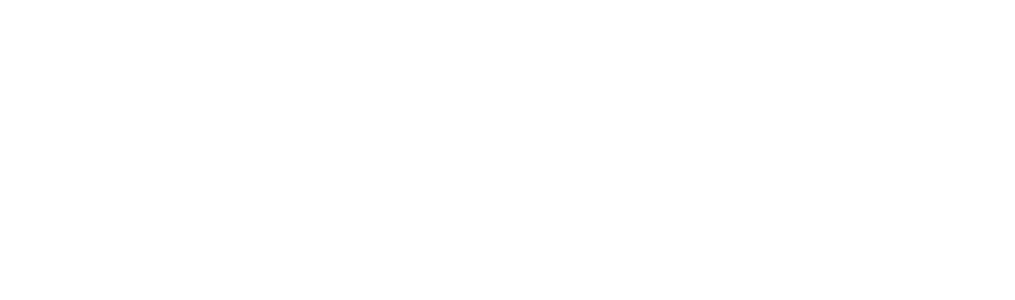
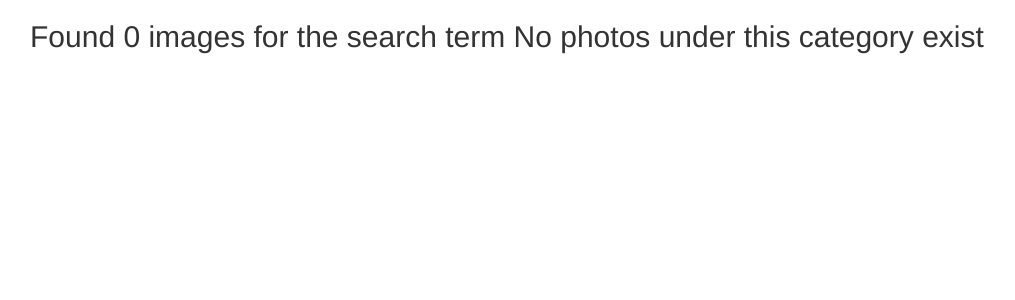
Before and after one commit to Balvine/Gallery, a Django app: page /search/ in a window 1280 px wide. Before the commit the part shown is empty. Shown: the top 300 px of the page, without its empty margins (25-1040 px from the left). Run offline with Django 3.2, Linux system fonts and the light colour scheme; some libraries are stand-ins or nearby versions.

Commit message:
created templates

```diff
--- a/photos/templates/base.html
+++ b/photos/templates/base.html
@@ -1,6 +1,5 @@
 {% load bootstrap3 %}
-{% load staticfiles%}
-
+{% load static %}
 
 
 <!DOCTYPE html>
--- a/photos/templates/search.html
+++ b/photos/templates/search.html
@@ -0,0 +1,28 @@
+{%extends 'base.html'%}
+{% block content %}
+<div class="container">
+
+    <div class="row">
+        {% if images %}
+        <h2>Found {{ images|length }} of searched term {{message}}</h2>
+        {% else %}
+        <h2> Found 0 images for the search term {{message}}</h2>
+        {% endif %}
+
+    </div>
+
+    <div class="row">
+
+        {% if images %}
+        {% for image in images %}
+        <div class="col-sm-6 col-md-3">
+            <h1>{{image.category}}</h1>
+        </div>
+        <div class="col-sm-6 col-md-3">
+            <img src="{{image.image.url}}" class="img-responsive" alt="Image">
+        </div>
+        {% endfor %}
+        {% endif %}
+    </div>
+</div>
+{% endblock %}
```
Also changed, not shown: photos/templates/location.html (added).
